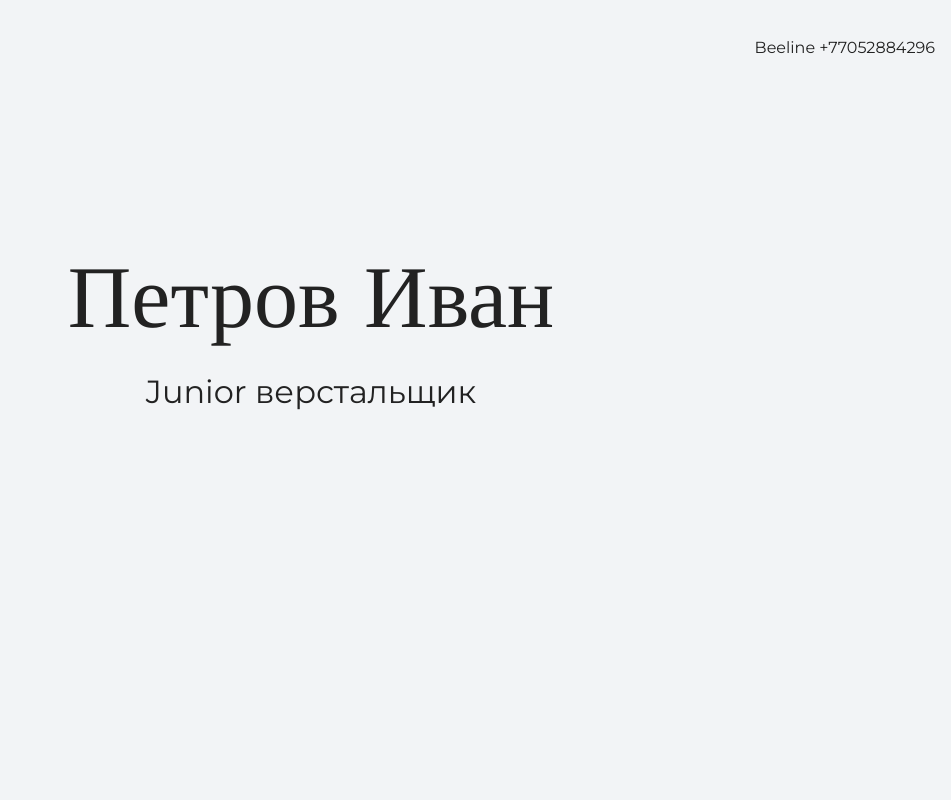
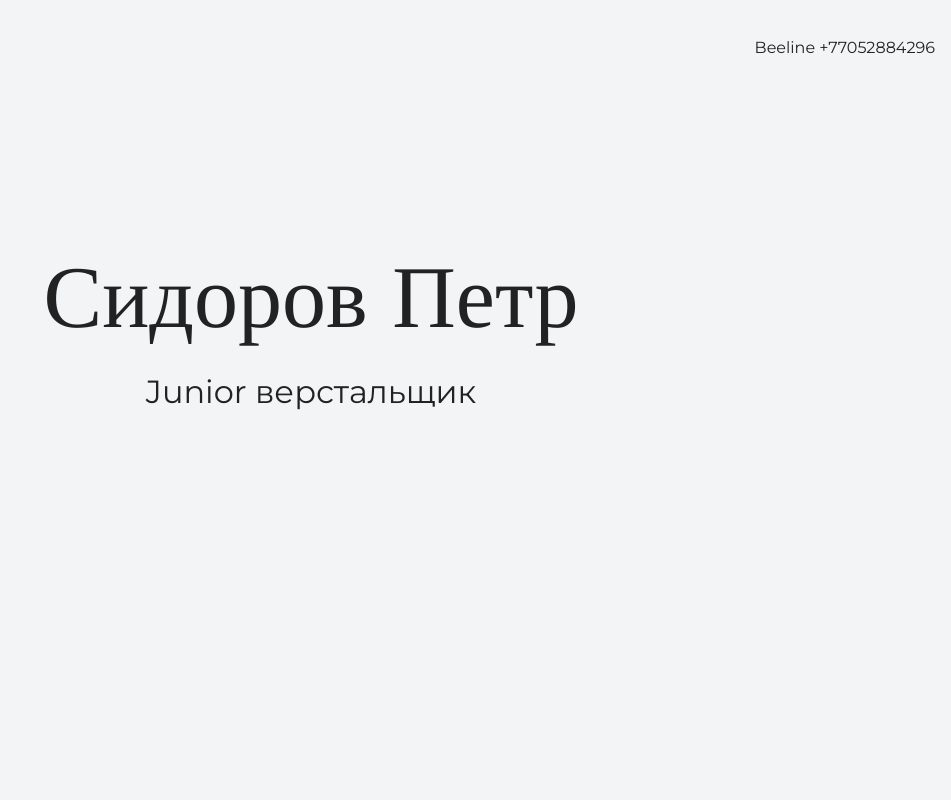
Before and after one commit to SergeyArk/my-site, a plain HTML site: page index.html in a window 1280 px wide. Shown: the top 800 px of the page, without its empty margins (329-1280 px from the left). Drawn offline with nearby package versions, Linux system fonts and the light colour scheme.

Commit message:
Изменение имени

```diff
--- a/index.html
+++ b/index.html
@@ -16,7 +16,7 @@
 
     <section class="hero-image">
       <div class="container">
-        <h1 class="heading">Петров Иван</h1>
+        <h1 class="heading">Сидоров Петр</h1>
         <p>Junior верстальщик</p>
       </div>
     </section>
```
